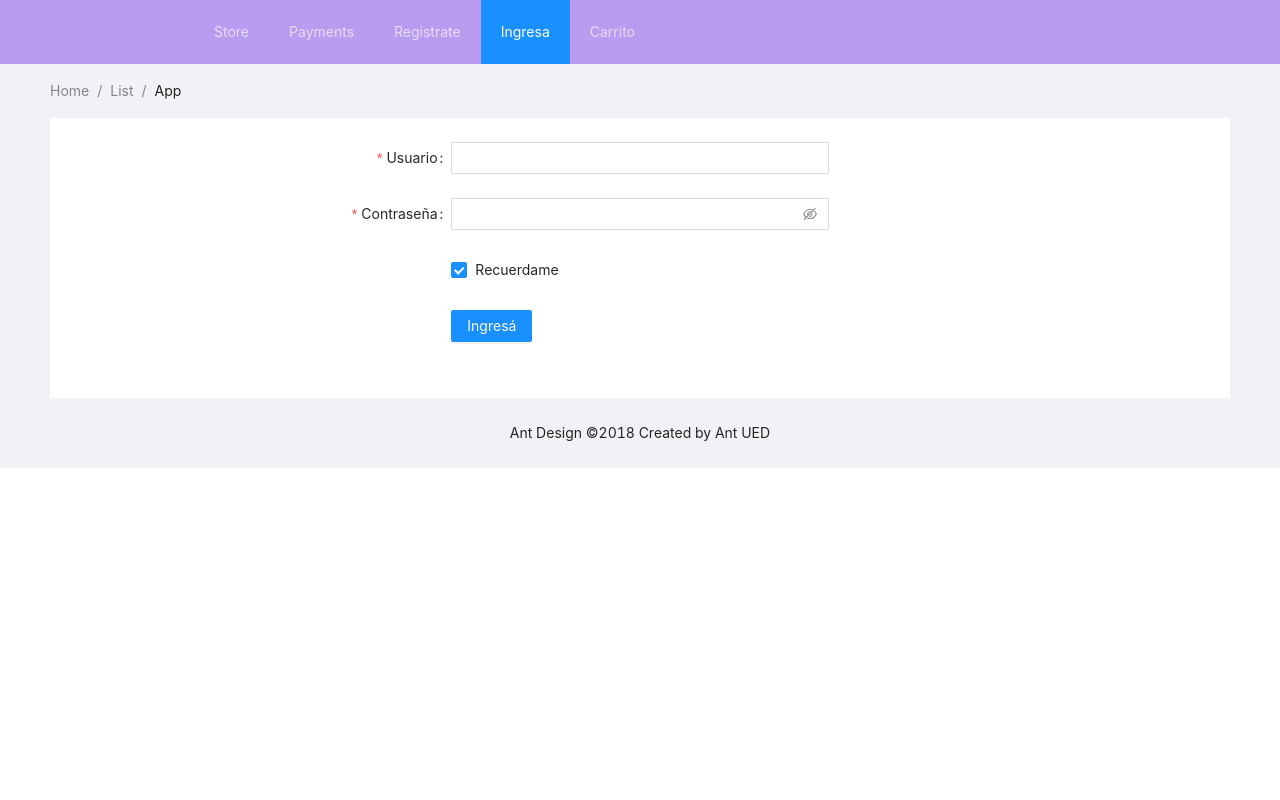
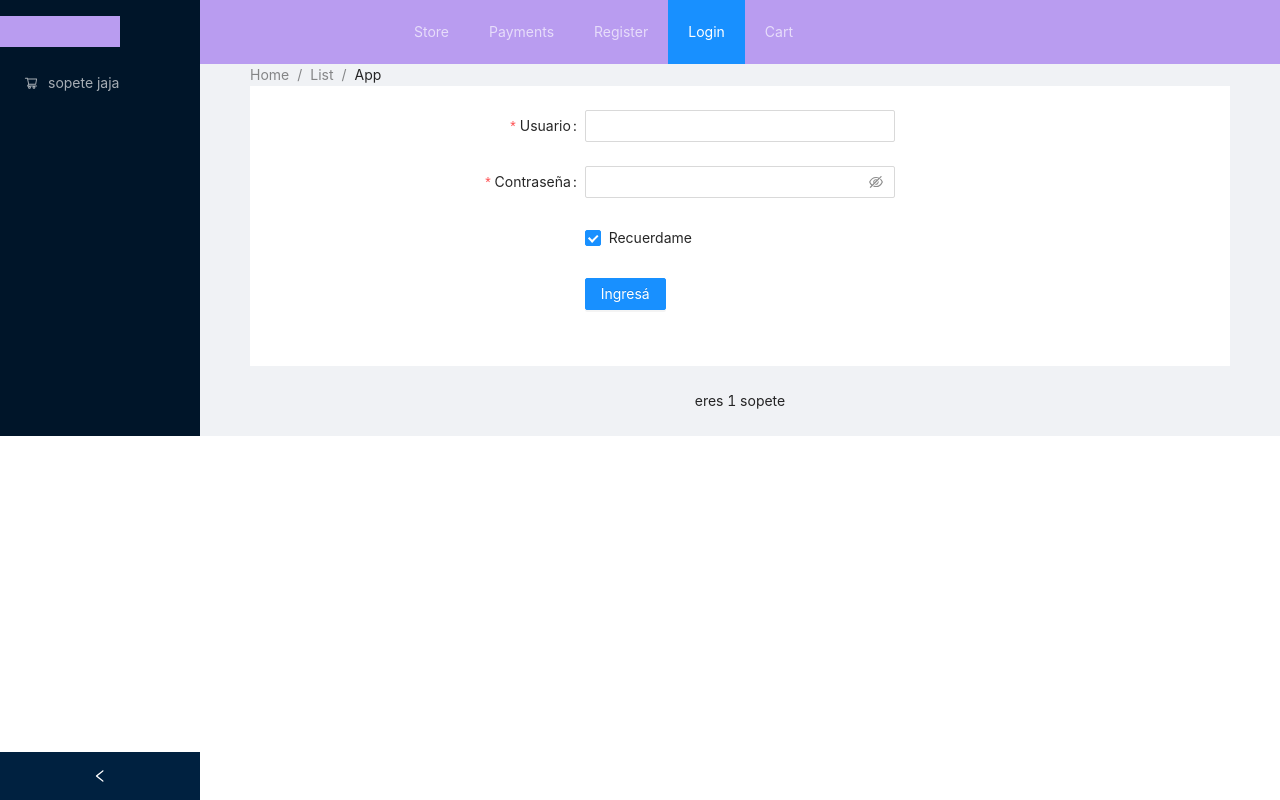
Before and after one commit to LuuCasado/eres1soquete, a Gatsby site: page /Login in a window 1280 px wide. Built offline with nearby package versions, Linux system fonts and the light colour scheme; Gatsby itself is replaced by a stand-in of ours.

Commit message:
sider and breadcrumb and header components

```diff
--- /dev/null
+++ b/src/components/auth/LoginForm/index.js
@@ -0,0 +1,72 @@
+import React from "react";
+import { Form, Input, Button, Checkbox } from "antd";
+
+const layout = {
+  labelCol: {
+    span: 8,
+  },
+  wrapperCol: {
+    span: 8,
+  },
+};
+const tailLayout = {
+  wrapperCol: {
+    offset: 8,
+    span: 16,
+  },
+};
+
+const LoginForm = ({ onFinish, onFinishFailed }) => {
+  const credentials = JSON.parse(localStorage.getItem("credentials"));
+
+  return (
+    <Form
+      {...layout}
+      name="basic"
+      initialValues={{
+        ...credentials,
+        remember: true,
+      }}
+      onFinish={onFinish}
+      onFinishFailed={onFinishFailed}
+    >
+      <Form.Item
+        label="Usuario"
+        name="identifier"
+        rules={[
+          {
+            required: true,
+            message: "Por favor, ingresá tu usuario!",
+          },
+        ]}
+      >
+        <Input />
+      </Form.Item>
+
+      <Form.Item
+        label="Contraseña"
+        name="password"
+        rules={[
+          {
+            required: true,
+            message: "Por favor, ingresá tu contraseña!",
+          },
+        ]}
+      >
+        <Input.Password />
+      </Form.Item>
+
+      <Form.Item {...tailLayout} name="remember" valuePropName="checked">
+        <Checkbox>Recuerdame</Checkbox>
+      </Form.Item>
+
+      <Form.Item {...tailLayout}>
+        <Button type="primary" htmlType="submit">
+          Ingresá
+        </Button>
+      </Form.Item>
+    </Form>
+  );
+};
+
+export default LoginForm;
--- /dev/null
+++ b/src/components/global/Breadcrumb/index.css
@@ -0,0 +1,3 @@
+.breadcrumb {
+  margin: 16px 0;
+}
--- /dev/null
+++ b/src/components/global/Breadcrumb/index.js
@@ -0,0 +1,14 @@
+import React from "react";
+import { Breadcrumb as AntdBreadcrumb } from "antd";
+
+const { Item } = AntdBreadcrumb;
+
+const Breadcrumb = () => (
+  <AntdBreadcrumb className="breadcrumb">
+    <Item>Home</Item>
+    <Item>List</Item>
+    <Item>App</Item>
+  </AntdBreadcrumb>
+);
+
+export default Breadcrumb;
--- /dev/null
+++ b/src/components/global/Header/index.js
@@ -0,0 +1,34 @@
+import React from "react";
+import { Menu, Layout } from "antd";
+import { Link } from "gatsby";
+
+const { Header: AntdHeader } = Layout;
+const { Item } = Menu;
+
+const menuItems = [
+  { name: "Store", link: "/Store/" },
+  { name: "Payments", link: "/Payments/" },
+  { name: "Register", link: "/Register/" },
+  { name: "Login", link: "/Login/" },
+  { name: "Cart", link: "/Cart/" },
+];
+
+const Header = ({ selectedTab }) => (
+  <AntdHeader className="header">
+    <div className="logo" />
+    <Menu
+      className="header"
+      theme="dark"
+      mode="horizontal"
+      defaultSelectedKeys={[selectedTab]}
+    >
+      {menuItems.map(({ name, link }, index) => (
+        <Item key={index + 1}>
+          <Link to={link}>{name}</Link>
+        </Item>
+      ))}
+    </Menu>
+  </AntdHeader>
+);
+
+export default Header;
--- a/src/components/global/Layout/index.css
+++ b/src/components/global/Layout/index.css
@@ -14,3 +14,29 @@
 .header .ant-menu {
   background: #b99cf0;
 }
+
+.layout-content {
+  padding: 0 50px;
+}
+
+.layout-footer {
+  text-align: center;
+}
+
+#components-layout-demo-custom-trigger .trigger {
+  padding: 0 24px;
+  font-size: 18px;
+  line-height: 64px;
+  cursor: pointer;
+  transition: color 0.3s;
+}
+
+#components-layout-demo-custom-trigger .trigger:hover {
+  color: #b99cf0;
+}
+
+#components-layout-demo-custom-trigger .logo {
+  height: 32px;
+  margin: 16px;
+  background: rgba(255, 255, 255, 0.3);
+}
--- a/src/components/global/Layout/index.js
+++ b/src/components/global/Layout/index.js
@@ -1,50 +1,48 @@
-import React from "react";
-import { Layout as AntdLayout, Menu, Breadcrumb } from "antd";
-import { Link } from "gatsby";
+import React, { useState } from "react";
+import { Layout as AntdLayout, Menu } from "antd";
+import Header from "../Header";
+import Breadcrumb from "../Breadcrumb";
+import {
+  MenuUnfoldOutlined,
+  MenuFoldOutlined,
+  ShoppingCartOutlined,
+} from "@ant-design/icons";
 import "antd/dist/antd.css";
 import "./index.css";
 
-const { Header, Content, Footer } = AntdLayout;
+const { Content, Footer, Sider } = AntdLayout;
 
-const Layout = ({ children, selectedTab }) => (
-  <AntdLayout className="layout">
-    <Header className="header">
+const Layout = ({ children, selectedTab }) => {
+  const [collapsed, setCollapsed] = useState();
+
+  return (
+    <AntdLayout>
+      <Sider collapsible className="sider">
         <div className="logo" />
-      <Menu
-        className="header"
-        theme="dark"
-        mode="horizontal"
-        defaultSelectedKeys={[selectedTab]}
-      >
-        <Menu.Item key="1">
-          <Link to="/Store/">Store</Link>
-        </Menu.Item>
-        <Menu.Item key="2">
-          <Link to="/Payments/">Payments</Link>
-        </Menu.Item>
-        <Menu.Item key="3">
-          <Link to="/Register/">Registrate</Link>
-        </Menu.Item>
-        <Menu.Item key="4">
-          <Link to="/Login/">Ingresa</Link>
-        </Menu.Item>
-        <Menu.Item key="5">
-          <Link to="/Cart/">Carrito</Link>
+        <Menu theme="dark" mode="inline">
+          <Menu.Item key="1" icon={<ShoppingCartOutlined />}>
+            sopete jaja
           </Menu.Item>
         </Menu>
+      </Sider>
+      <AntdLayout className="layout">
+        <Header selectedTab={selectedTab}>
+          {React.createElement(
+            collapsed ? MenuUnfoldOutlined : MenuFoldOutlined,
+            {
+              className: "trigger",
+              onClick: () => setCollapsed(!collapsed),
+            }
+          )}
         </Header>
-    <Content style={{ padding: "0 50px" }}>
-      <Breadcrumb style={{ margin: "16px 0" }}>
-        <Breadcrumb.Item>Home</Breadcrumb.Item>
-        <Breadcrumb.Item>List</Breadcrumb.Item>
-        <Breadcrumb.Item>App</Breadcrumb.Item>
-      </Breadcrumb>
+        <Content className="layout-content">
+          <Breadcrumb />
           {children}
         </Content>
-    <Footer style={{ textAlign: "center" }}>
-      Ant Design ©2018 Created by Ant UED
-    </Footer>
+        <Footer className="layout-footer">eres 1 sopete</Footer>
+      </AntdLayout>
     </AntdLayout>
   );
+};
 
 export default Layout;
--- a/src/pages/Login/index.js
+++ b/src/pages/Login/index.js
@@ -1,86 +1,32 @@
 import React from "react";
 import Layout from "src/components/global/Layout";
-import { Form, Input, Button, Checkbox } from "antd";
-import { login } from "src/utils/auth";
-import { navigate } from "gatsby";
-
-const layout = {
-  labelCol: {
-    span: 8,
-  },
-  wrapperCol: {
-    span: 8,
-  },
-};
-const tailLayout = {
-  wrapperCol: {
-    offset: 8,
-    span: 16,
-  },
-};
+import { Button } from "antd";
+import { logout, login, AuthContext } from "src/utils/auth";
+import { useContext } from "react";
+import LoginForm from "src/components/auth/LoginForm";
 
 const Login = () => {
-  // TODO: remove components from screen
-  // TODO: navigate out of login screen in case we are already logged in
-
   const onFinish = ({ identifier, password, remember }) => {
-    console.log("Success:", { identifier, password, remember });
     login({ identifier, password, remember });
   };
   const onFinishFailed = errorInfo => {
     console.log("Failed:", errorInfo);
   };
-  const credentials = JSON.parse(localStorage.getItem("credentials"));
+  const {
+    auth: { loggedIn, user },
+  } = useContext(AuthContext);
+  const isAuthenticated = loggedIn && user;
 
   return (
     <Layout selectedTab={"4"}>
       <div className="site-layout-content">
-        <Form
-          {...layout}
-          name="basic"
-          initialValues={{
-            ...credentials,
-            remember: true,
-          }}
-          onFinish={onFinish}
-          onFinishFailed={onFinishFailed}
-        >
-          <Form.Item
-            label="Usuario"
-            name="identifier"
-            rules={[
-              {
-                required: true,
-                message: "Por favor, ingresá tu usuario!",
-              },
-            ]}
-          >
-            <Input />
-          </Form.Item>
-
-          <Form.Item
-            label="Contraseña"
-            name="password"
-            rules={[
-              {
-                required: true,
-                message: "Por favor, ingresá tu contraseña!",
-              },
-            ]}
-          >
-            <Input.Password />
-          </Form.Item>
-
-          <Form.Item {...tailLayout} name="remember" valuePropName="checked">
-            <Checkbox>Recuerdame</Checkbox>
-          </Form.Item>
-
-          <Form.Item {...tailLayout}>
-            <Button type="primary" htmlType="submit">
-              Ingresá
-            </Button>
-          </Form.Item>
-        </Form>
+        {!isAuthenticated ? (
+          <LoginForm onFinish={onFinish} onFinishFailed={onFinishFailed} />
+        ) : (
+          <Button type="primary" onClick={logout}>
+            Cerrar Sesión
+          </Button>
+        )}
       </div>
     </Layout>
   );
--- a/src/pages/Register/index.js
+++ b/src/pages/Register/index.js
@@ -1,10 +1,12 @@
 import Layout from "src/components/global/Layout";
 import React from "react";
 import RegisterForm from "src/components/auth/RegisterForm";
+import { register } from "src/utils/auth";
 
 const Register = () => {
   const onFinish = values => {
-    console.log("Received values of form: ", values);
+    const { email, password } = values;
+    register({ username: email, email, password });
   };
   return (
     <Layout selectedTab={"3"}>
--- a/src/utils/auth/index.js
+++ b/src/utils/auth/index.js
@@ -13,6 +13,7 @@ export const AuthContext = React.createContext();
 
 export const initStorage = () => {
   const storage = JSON.parse(localStorage.getItem("auth"));
+
   if (!storage) {
     localStorage.setItem("auth", JSON.stringify(defaultState));
     return defaultState;
@@ -47,6 +48,11 @@ export const login = async ({ identifier, password, remember }) => {
   }
 };
 
+export const logout = async () => {
+  localStorage.removeItem("auth");
+  navigate("/Store");
+};
+
 export const register = async ({ username, email, password }) => {
   try {
     const {
--- a/src/utils/constants/index.js
+++ b/src/utils/constants/index.js
@@ -10,6 +10,6 @@ export const sections = [
   "Promos",
 ];
 
-export const privateRoutes = ["/Payments"]; // TODO: add private routes here
+export const privateRoutes = ["Payments"]; // TODO: add private routes here
 
 export const apiURL = "http://localhost:1337";
```
Also changed, not shown: src/components/auth/PrivateRoute/index.js (+9 -4 lines), src/components/auth/RegisterForm/index.js (+1 -8 lines). Lines whose indentation alone changed are shown as unchanged.
